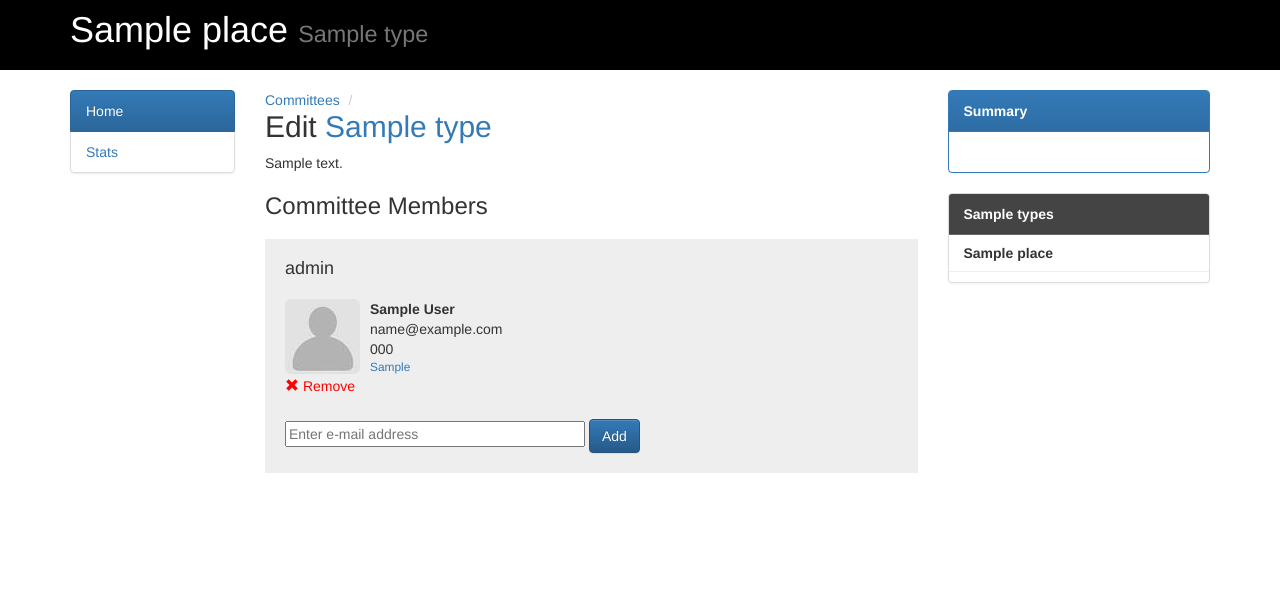
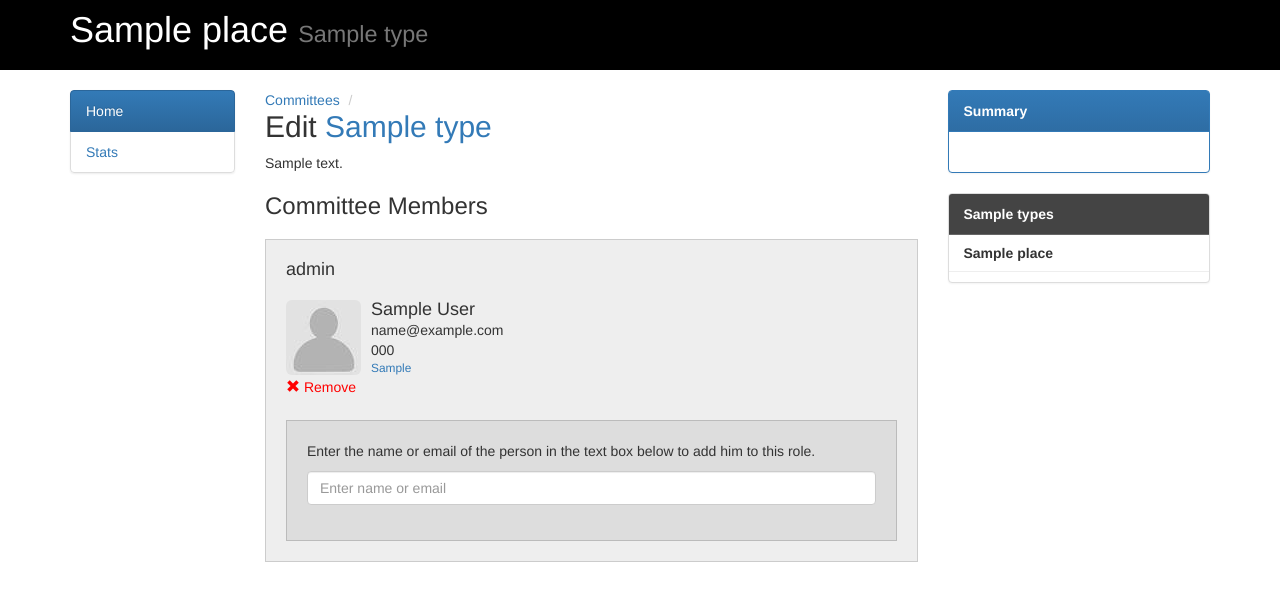
Before and after one commit to AamAadmiParty/cleansweep, a Flask app: template cleansweep/committees/templates/edit_committee.html in a window 1280 px wide. Shown: the part 52-653 px from the top of the page. Run offline with Flask 2, Linux system fonts and the light colour scheme; tables that the repository leaves empty hold one stand-in row (values such as "Sample post"); the template is opened without the code that fills it: values that come from a table or form of the project are taken from there, most other values are stand-ins (such as "Sample title", 1, 10 or a date in 2020); some libraries are stand-ins or nearby versions.

Commit message:
Added autocomplete for adding members to committees.
Implements #71.

```diff
--- a/cleansweep/committees/templates/edit_committee.html
+++ b/cleansweep/committees/templates/edit_committee.html
@@ -7,6 +7,29 @@
   <h2>Edit <a href="{{url_for('.view_committee', key=place.key, slug=committee.type.slug)}}">{{committee.type.name}}</a></h2>
   <div>{{committee.type.description}}</div>
 
+  <div class="hidden" id="member-card-template">
+    <div class="member-card">
+      <div class="memebr-photo"><img src="{{url_for('static', filename='images/default-photo.jpg')}}" class="img-rounded" style="max-width: 75px;"/></div>
+      <div class="member-details">
+        <h4>NAME</h4>
+        <div>EMAIL</div>
+        <div>PHONE</div>
+
+        <form method="POST">
+          <input type="hidden" name="action" value="add">
+          <input type="hidden" name="role" value="ROLEID">
+          <input type="hidden" name="person-id" value="MEMBERID">
+          <button type="submit" class="add btn btn-primary" href="#" title="Add this member to this role.">Add</a>
+        </form>
+
+        <!--
+        <div class="small"><a href="PLACE">PLACE</a></div>
+        -->
+      </div>
+
+
+    </div>
+  </div>
   <h3>Committee Members</h3>
   <div class="committee-members">
     {% for role, members in committee.get_members() %}
@@ -15,12 +38,12 @@
       {% for m in members %}
         <div class="member-card">
           {% if m.get_detail("facebook_id") %}
-            <div style="width: 75px; height: 75px;"><img src="http://graph.facebook.com/{{m.get_detail('facebook_id')}}/picture?type=normal" class="img-rounded" style="max-width: 75px;"/></div>
+            <div class="member-photo"><img src="http://graph.facebook.com/{{m.get_detail('facebook_id')}}/picture?type=normal" class="img-rounded" style="max-width: 75px;"/></div>
           {% else %}
-            <div style="width: 75px; height: 75px;"><img src="{{url_for('static', filename='images/default-photo.jpg')}}" class="img-rounded" style="max-width: 75px;"/></div>
+            <div class="memebr-photo"><img src="{{url_for('static', filename='images/default-photo.jpg')}}" class="img-rounded" style="max-width: 75px;"/></div>
           {% endif %}
-          <div style="margin-top: -75px; margin-left: 75px; padding-left: 10px;">
-            <strong>{{m.name}}</strong>
+          <div class="member-details">
+            <h4>{{m.name}}</h4>
             <div>{{m.email or ""}}</div>
             <div>{{m.phone}}</div>
             <div class="small"><a href="{{url_for('place', key=m.place.key)}}">{{m.place.key}}</a></div>
@@ -28,24 +51,64 @@
           <form method="POST">
             <input type="hidden" name="action" value="remove">
             <input type="hidden" name="role" value="{{role.id}}">
-            <input type="hidden" name="email" value="{{m.email or ''}}">
+            <input type="hidden" name="person-id" value="{{m.id or ''}}">
             <a class="remove" href="#" title="Remove this member from this role."><span class="glyphicon glyphicon-remove"></span> Remove</a>
           </form>
         </div>
       {% endfor %}
       {% if role.multiple or not members %}
-        <div class="new-member">
-          <form class="form" method="POST">
-            <input type="hidden" name="action" value="add">
-            <input type="hidden" name="role" value="{{role.id}}">
-            <input type="email" name="email" value="" placeholder="Enter e-mail address" style="min-width: 300px;">
-            <button type="submit" class="btn btn-primary">Add</button>
-          </form>
+        <div class="add-role-section">
+          <div class="new-member">
+            <p>Enter the name or email of the person in the text box below to add him to this role.</p>
+            <div class="form-group">
+              <input type="hidden" name="role" class="role-id" value="{{role.id}}">
+              <input type="text" class="form-control role-select-textbox" placeholder="Enter name or email"/>
+            </div>
+            <div class="member-listing">
+            </div>
+          </div>
         </div>
       {% endif %}
     </div>
     {% endfor %}
   </div>
+  <script type="text/javascript">
+    function render_member(root, member, role_id) {
+        var html = $("#member-card-template").html();
+
+        html = html.replace("NAME", member.name);
+        html = html.replace("EMAIL", member.email ||  "");
+        html = html.replace("PHONE", member.phone || "");
+        html = html.replace("MEMBERID", member.id || "");
+        html = html.replace("ROLEID", role_id);
+
+        root.append(html);
+    }
+
+    $(".role-select-textbox").on('input', function(event) {
+        var input = this;
+        var role_id = $(this).closest(".add-role-section").find("input.role-id").val();
+        var q = $(this).val();
+        var $listing = $(input).closest(".add-role-section").find(".member-listing");
+
+        if (q.length < 3) {
+          $listing.empty();
+          return;
+        }
+
+        $.ajax({
+            url: "{{url_for('volunteers.volunteers_autocomplete', key=place.key)}}",
+            dataType: "json",
+            data: {q: q},
+            success: function(data) {
+                $listing.empty();
+                $.map(data.matches, function(member) {
+                  render_member($listing, member, role_id);
+                });
+            }});
+    });
+
+  </script>
   <style type="text/css">
     .member-card2 {
       margin: 20px 0px;
@@ -56,6 +119,15 @@
       background: inherit;
       border: none;
     }
+    .member-photo {
+      width: 75px;
+      height: 75px;
+    }
+    .member-details {
+      margin-top: -75px;
+      margin-left: 75px;
+      padding-left: 10px;"
+    }
     a.remove, a.remove:hover {
       color: #f00;
     }
@@ -64,6 +136,7 @@
       margin: 20px 0px;
       padding: 20px;
       background: #eee;
+      border: 1px solid #ccc;
     }
 
     .committee-role .member-card:last-child {
@@ -73,8 +146,15 @@
       margin: 0px;
     }
 
-    .new-member {
+    .xnew-member {
       margin-top: 20px;
+    }
+
+    .add-role-section {
+      margin-top: 20px;
+      padding: 20px;
+      background: #ddd;
+      border: 1px solid #bbb;
     }
   </style>
   <script type="text/javascript">
--- a/cleansweep/models.py
+++ b/cleansweep/models.py
@@ -4,6 +4,7 @@ from collections import defaultdict
 from flask.ext.sqlalchemy import SQLAlchemy
 from sqlalchemy.dialects.postgresql import JSON
 from sqlalchemy.sql.expression import func
+from sqlalchemy import text
 from .app import app
 import md5
 
@@ -173,6 +174,25 @@ class Place(db.Model, Mixable):
             offset = offset + size
             for m in members:
                 yield m
+
+
+    def search_members(self, q, limit=10):
+        """Searches for members from this place with given query string
+        matching either name, email or phone number.
+        """
+        q = q.lower()
+        # SQLAlchemy I hate you
+        sql = text("""SELECT member.* FROM member
+            JOIN place_parents ON place_parents.child_id = member.place_id
+            JOIN place ON place.id = place_parents.parent_id
+            WHERE member.place_id = place.id
+                AND
+                    (lower(member.name) LIKE :q || :percent
+                    OR lower(member.email) LIKE :q || :percent
+                    OR lower(member.phone) LIKE :q || :percent)
+            LIMIT 10
+            """)
+        return db.engine.execute(sql, q=q, percent='%')
 
     @property
     def parents(self):
```
Also changed, not shown: cleansweep/committees/views.py (+6 -6 lines), cleansweep/tests/test_models.py (+13 -0 lines), cleansweep/volunteers/views.py (+11 -1 lines).
